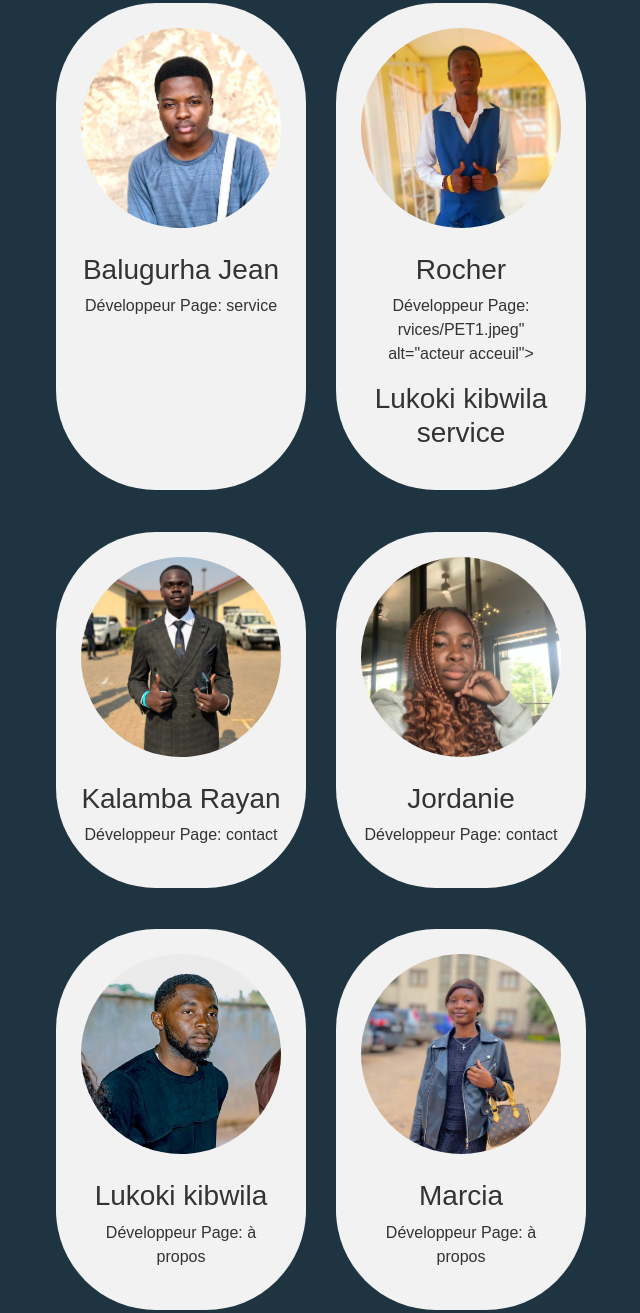
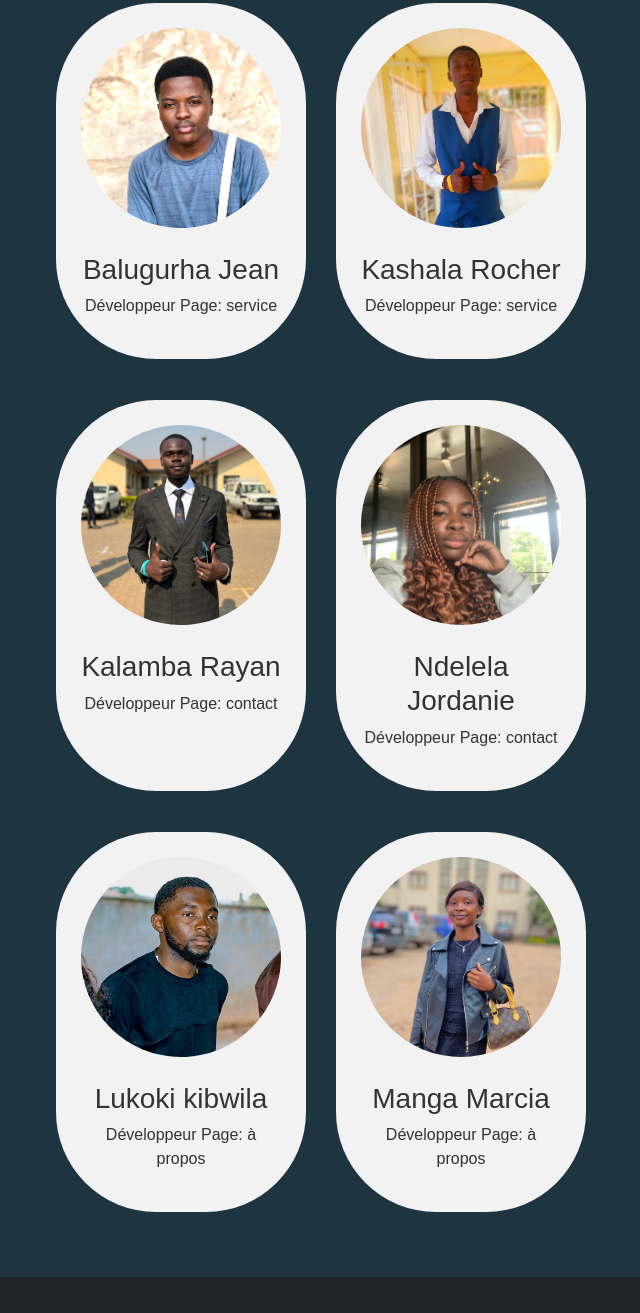
Before and after one commit to whilesolution/web1, a website: page team.html in a window 1280 px wide. Shown: the part 2087-3400 px from the top of the page, without its empty margins (319-959 px from the left). Drawn offline with Linux system fonts and the light colour scheme.

Commit message:
change team.html

```diff
--- a/team.html
+++ b/team.html
@@ -99,9 +99,8 @@
 
         <div class="acteur">
             <img src="images/services/roc.jpeg" alt="">
-            <h3>Rocher</h3>
-            <p>Développeur Page: rvices/PET1.jpeg" alt="acteur acceuil">
-            <h3>Lukoki kibwila service</p>
+            <h3>Kashala Rocher</h3>
+            <p>Développeur Page: service</p>
         </div>
 
         <!-- Groupe 4 -->
@@ -114,7 +113,7 @@
 
         <div class="acteur">
             <img src="images/services/jor.jpeg" alt="">
-            <h3>Jordanie</h3>
+            <h3>Ndelela Jordanie</h3>
             <p>Développeur Page: contact</p>
         </div>
 
@@ -128,7 +127,7 @@
 
         <div class="acteur">
             <img src="images/services/marc.jpeg" alt="">
-            <h3>Marcia</h3>
+            <h3>Manga Marcia</h3>
             <p>Développeur Page: à propos</p>
         </div>
 
```
